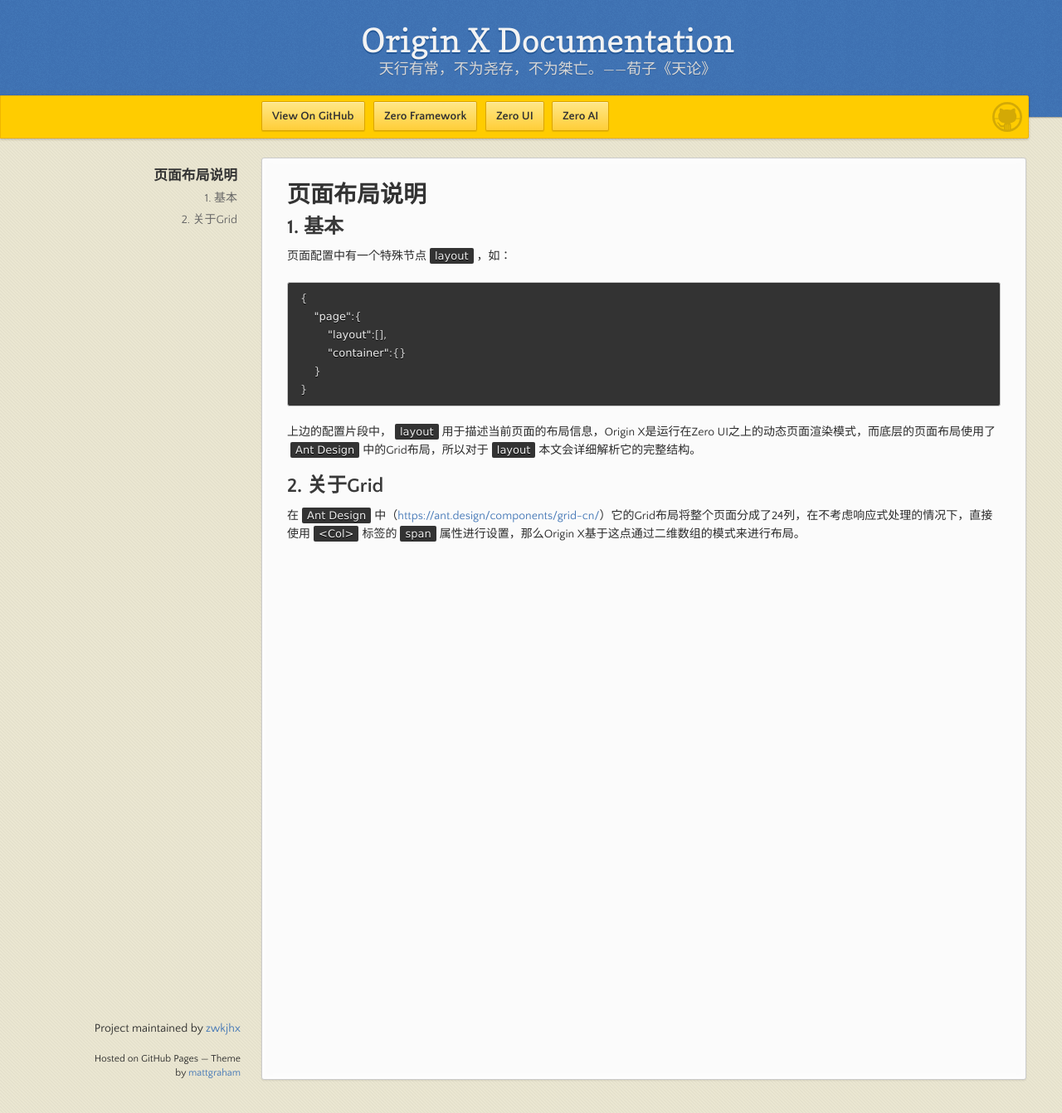
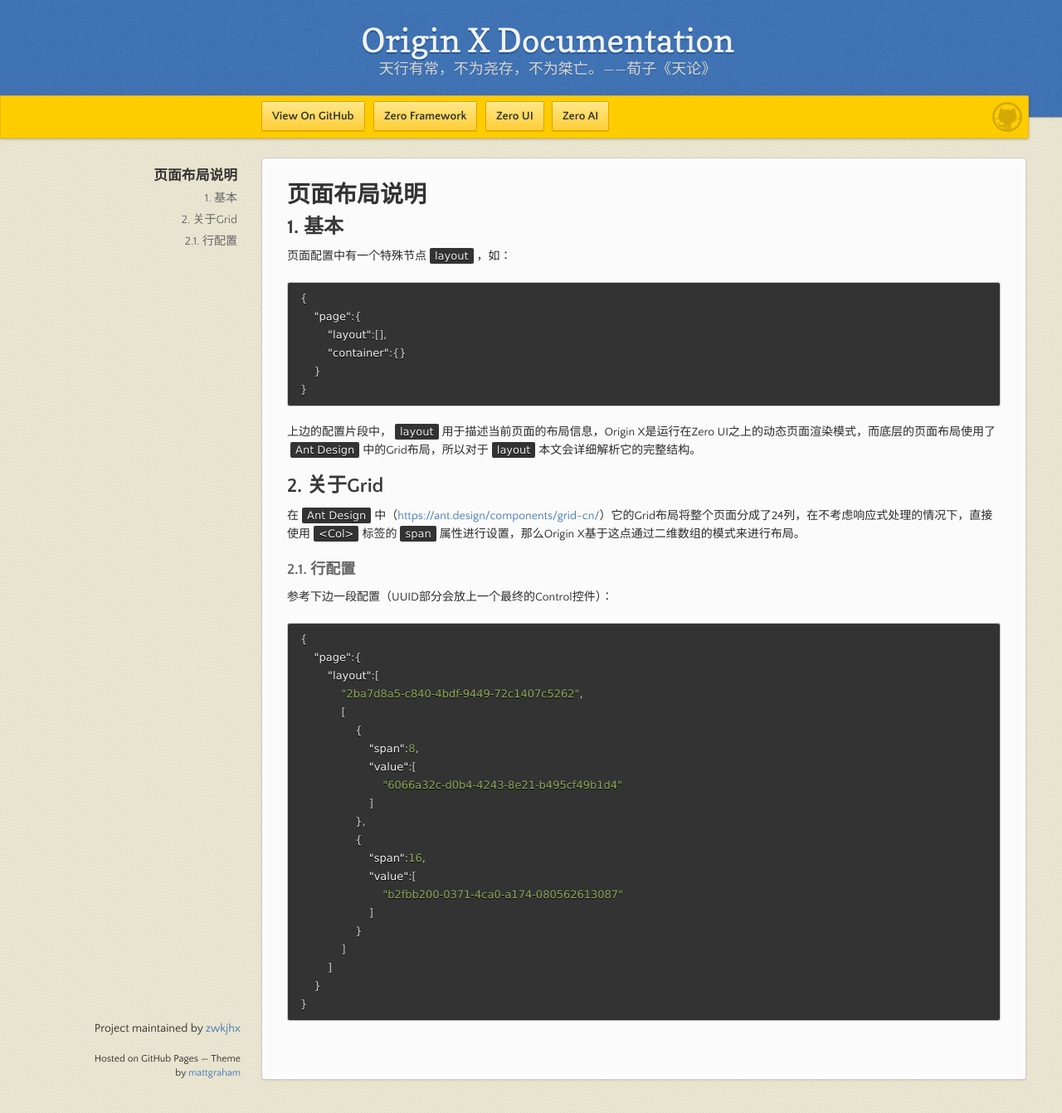
Before and after one commit to zwkjhx/ox-doc, a Jekyll site: the page built from specification/3-origin-xgui-fan/spo-004-ye-mian-bu-ju-shuo-ming.md, in a window 1280 px wide and 1342 px high. Shown: the whole window at 83% size. Built offline with Jekyll 4.4.1, drawn with Linux system fonts in a browser that asks for light colours; our own code applies the rules of GitHub Pages for plain Markdown files.

Commit message:
Updates specification/3-origin-xgui-fan/spo-004-ye-mian-bu-ju-shuo-ming.md
Auto commit by GitBook Editor

````diff
--- a/specification/3-origin-xgui-fan/spo-004-ye-mian-bu-ju-shuo-ming.md
+++ b/specification/3-origin-xgui-fan/spo-004-ye-mian-bu-ju-shuo-ming.md
@@ -18,3 +18,31 @@
 ## 2. 关于Grid
 
 在`Ant Design`中（[https://ant.design/components/grid-cn/](https://ant.design/components/grid-cn/)）它的Grid布局将整个页面分成了24列，在不考虑响应式处理的情况下，直接使用`<Col>`标签的`span`属性进行设置，那么Origin X基于这点通过二维数组的模式来进行布局。
+
+### 2.1. 行配置
+
+参考下边一段配置（UUID部分会放上一个最终的Control控件）：
+
+```json
+{
+    "page":{
+        "layout":[
+            "2ba7d8a5-c840-4bdf-9449-72c1407c5262",
+            [
+                {
+                    "span":8,
+                    "value":[
+                        "6066a32c-d0b4-4243-8e21-b495cf49b1d4"
+                    ]
+                },
+                {
+                    "span":16,
+                    "value":[
+                        "b2fbb200-0371-4ca0-a174-080562613087"
+                    ]
+                }
+            ]
+        ]
+    }
+}
+```
````
